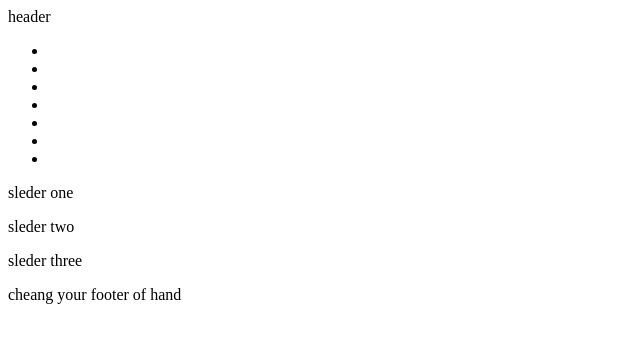
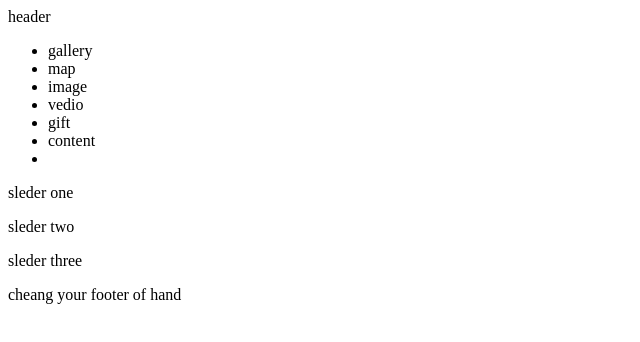
Before and after one commit to Mehdiyaghmaa/git.project.one, a plain HTML site: page index.html in a window 1280 px wide. Shown: the whole page, without its empty margins (0-640 px from the left). Drawn offline with Linux system fonts and the light colour scheme.

Commit message:
changed navbar

```diff
--- a/index.html
+++ b/index.html
@@ -11,12 +11,12 @@
     </header>
     <div class="list">
         <ul>
-            <li></li>
-            <li></li>
-            <li></li>
-            <li></li>
-            <li></li>
-            <li></li>
+            <li>gallery</li>
+            <li>map</li>
+            <li>image</li>
+            <li>vedio</li>
+            <li>gift</li>
+            <li>content</li>
             <li></li>
         </ul>
     </div>
```
